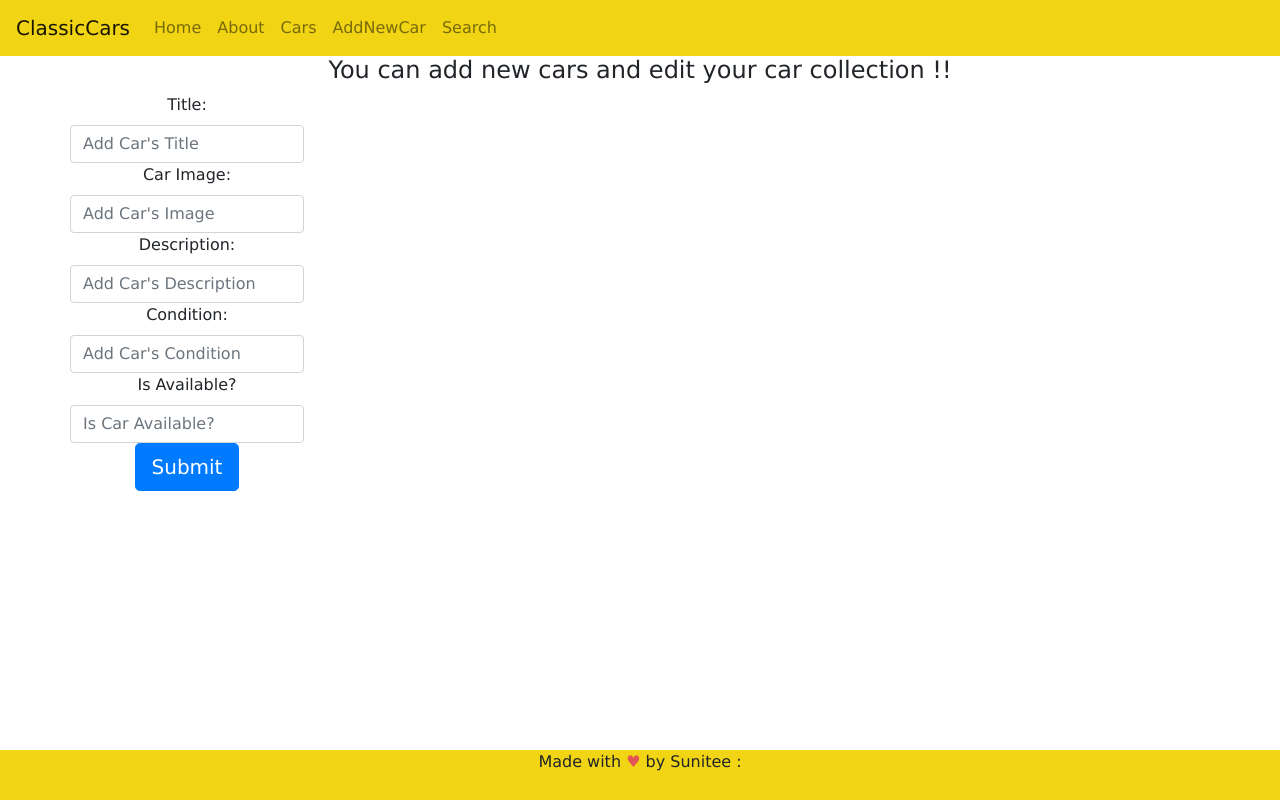
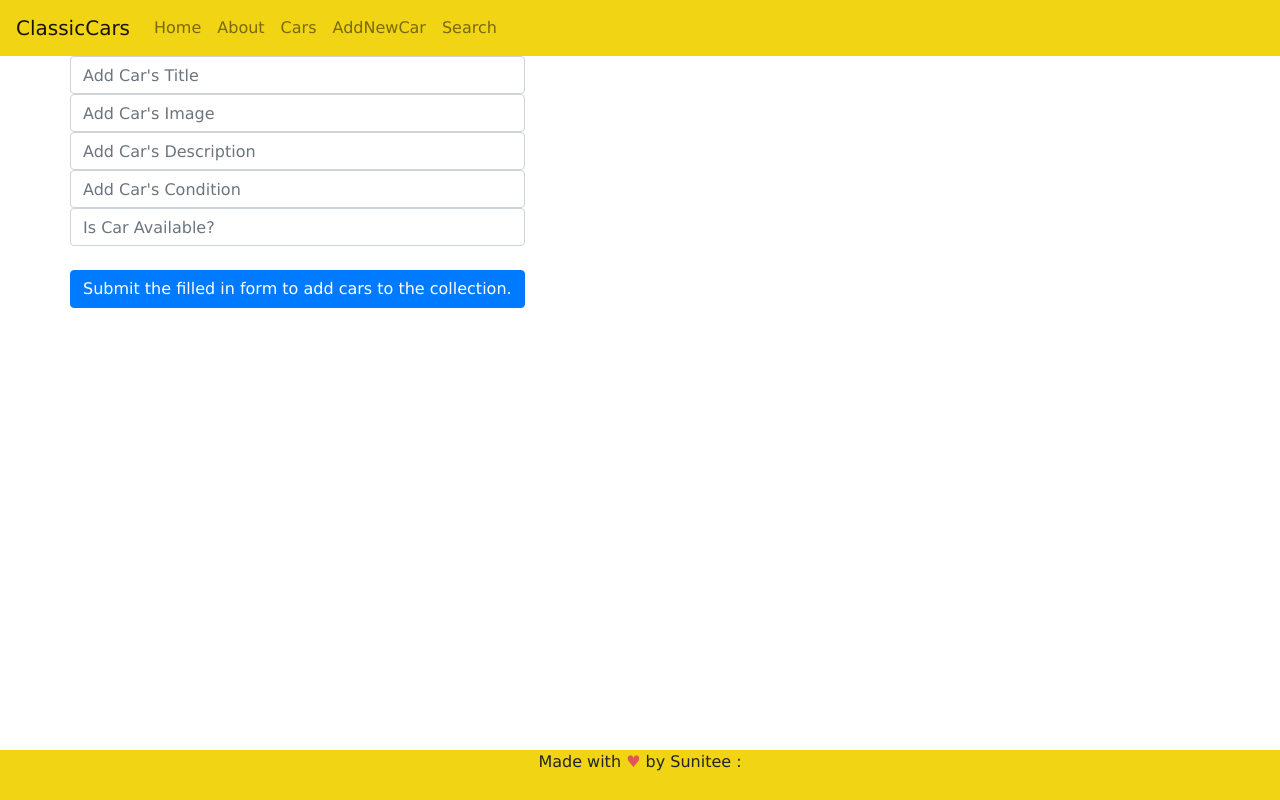
Before and after one commit to S3umish/ClassicCars_App, a React (Create React App) app: page /cars/new in a window 1280 px wide. Built offline with nearby package versions, Linux system fonts and the light colour scheme.

Commit message:
updated CarForm

```diff
--- a/src/containers/CarForm.js
+++ b/src/containers/CarForm.js
@@ -1,6 +1,7 @@
 import React, {Component} from 'react'
 import { connect } from 'react-redux'
 import { createCar } from '../actions/carActions'
+
 
 class CarForm extends Component {
 
@@ -27,7 +28,7 @@ class CarForm extends Component {
 
     handleSubmit =(event)=> {
         event.preventDefault()
-        console.log(event)
+        console.log("Successfully Added")
         this.props.createCar(this.state)
         this.setState({
                 title:"",
@@ -45,11 +46,12 @@ class CarForm extends Component {
         return(
 
             <div className="container">
-            <h4>You can add new cars and edit your car collection !!</h4>
+
+
 
                 <div className="row">
                 <form  className= "form-group" onSubmit={this.handleSubmit}>
-                    <label>Title:</label>
+                    {/* <label>Title:</label>  */}
                     <input
                     type="text"
                     className="form-control mb-2 mr-sm-2 mb-sm-0"
@@ -60,7 +62,7 @@ class CarForm extends Component {
                     >
                     </input>
 
-                    <label>Car Image:</label>
+                    {/* <label>Car Image:</label> */}
                     <input
                     type="text"
                     className="form-control mb-2 mr-sm-2 mb-sm-0"
@@ -71,7 +73,7 @@ class CarForm extends Component {
                     >
                     </input>
 
-                    <label>Description:</label>
+                    {/* <label>Description:</label> */}
                     <input
                     type="text"
                     className="form-control mb-2 mr-sm-2 mb-sm-0"
@@ -82,7 +84,7 @@ class CarForm extends Component {
                     >
                     </input>
 
-                    <label>Condition:</label>
+                    {/* <label>Condition:</label> */}
                     <input
                     type="text"
                     className="form-control mb-2 mr-sm-2 mb-sm-0"
@@ -93,23 +95,22 @@ class CarForm extends Component {
                     >
                     </input>
 
-                    <label>Is Available?</label>
+                    {/* <label>Is Available?</label> */}
                     <input
                     type="text"
                     className="form-control mb-2 mr-sm-2 mb-sm-0"
                     placeholder="Is Car Available?"
                     name ="available"
-                    // defaultValue={this.state.available}
-
+                    value={this.state.available}
                     onChange={this.handleChange}
                     >
-                    {/* <option value=" Is Not Available">No</option>
-                    <option value="Yes Its Available"> Yes</option> */}
                     </input>
 
-                    <button type="submit" className="btn btn-primary btn-lg">Submit</button>
+                    <br></br>
 
+                    <button type="submit" className="btn btn-primary btn-mb"> Submit the filled in form to add cars to the collection.</button>
                 </form>
+
             </div>
             </div>
         )
```
